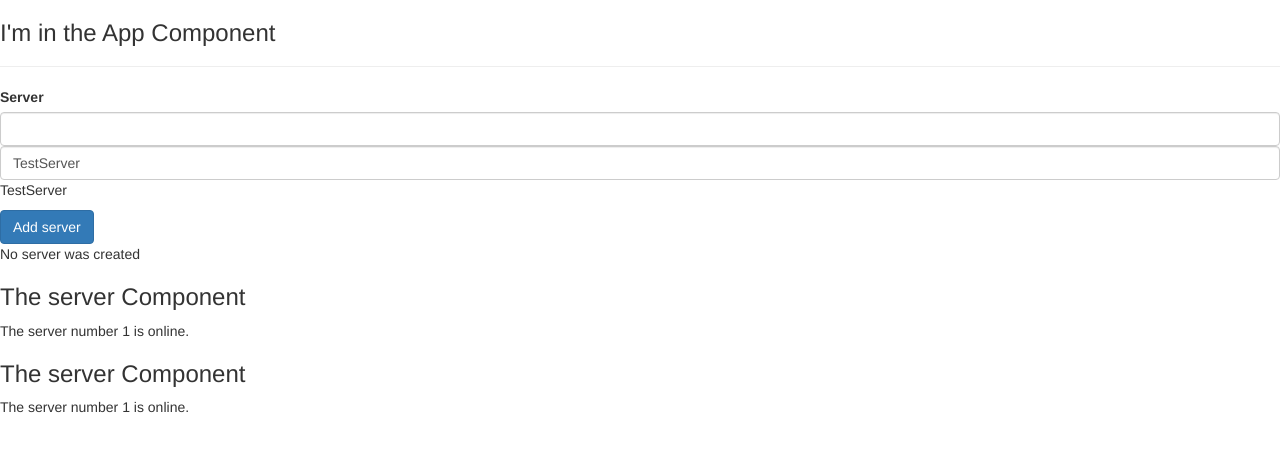
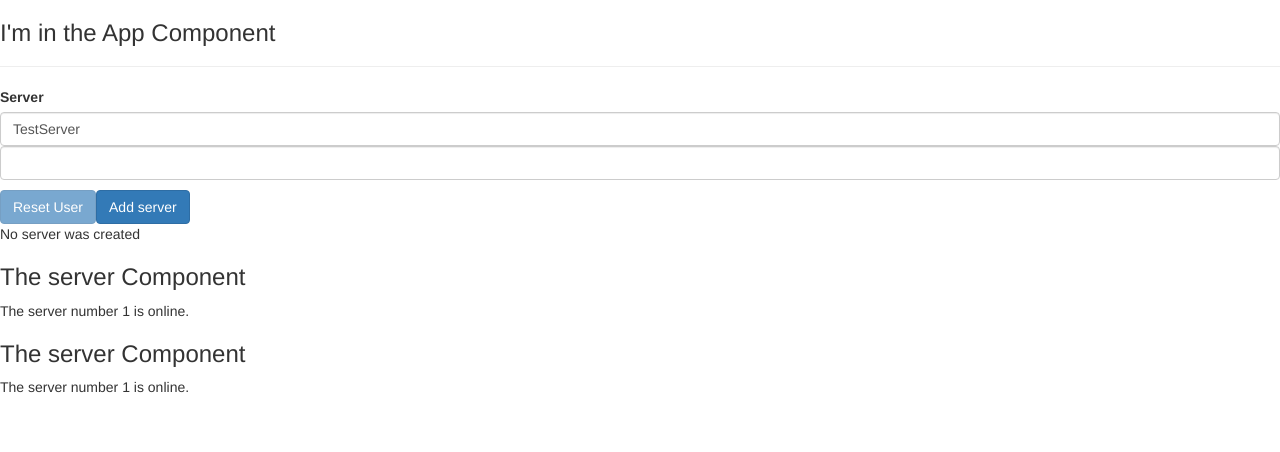
Before and after one commit to luckie86/angular8Udemy, an Angular app: page / in a window 1280 px wide. Shown: the top 452 px of the page. Built offline with nearby package versions, Linux system fonts and the light colour scheme.

Commit message:
Add assignment on data-binding

```diff
--- a/src/app/servers/servers.component.html
+++ b/src/app/servers/servers.component.html
@@ -1,15 +1,29 @@
 <label>Server</label>
-<input
+<!-- <input
     type="text"
     class="form-control"
-    (input)="onUpdateServerName($event)">
+    (input)="onUpdateServerName($event)"> -->
 
 <input
     type="text"
     class="form-control"
     [(ngModel)]="serverName">
 
-    <p>{{ serverName }}</p>
+<input
+    type="text"
+    class="form-control"
+    [(ngModel)]="userName">
+
+<p>{{ userName }}</p>
+
+<button
+    class="btn btn-primary"
+    [disabled]="userName === ''"
+    (click)="onUserReset()">
+    Reset User
+</button>
+
+    <!-- <p>{{ serverName }}</p> -->
 <button
     class="btn btn-primary"
     [disabled]="!allowNewServer"
--- a/src/app/servers/servers.component.ts
+++ b/src/app/servers/servers.component.ts
@@ -1,4 +1,5 @@
 import { Component, OnInit } from '@angular/core';
+import { VirtualTimeScheduler } from 'rxjs';
 
 @Component({
   selector: 'app-servers',
@@ -9,6 +10,7 @@
   allowNewServer = false;
   serverCreationStatus = 'No server was created';
   serverName = 'TestServer';
+  userName = '';
   constructor() {
     setTimeout(() => {
       this.allowNewServer = true;
@@ -16,13 +18,20 @@
    }
 
    onCreateServer() {
-     this.serverCreationStatus =  'Server was created';
+     this.serverCreationStatus =  'Server was created! Name is ' + this.serverName;
   }
 
    onUpdateServerName (event: any) {
     this.serverName = event.target.value;
   }
 
+  onUserReset () {
+    if (this.userName.length>0) {
+      this.userName = '';
+    }
+
+  }
+
   ngOnInit() {
   }
 
```
